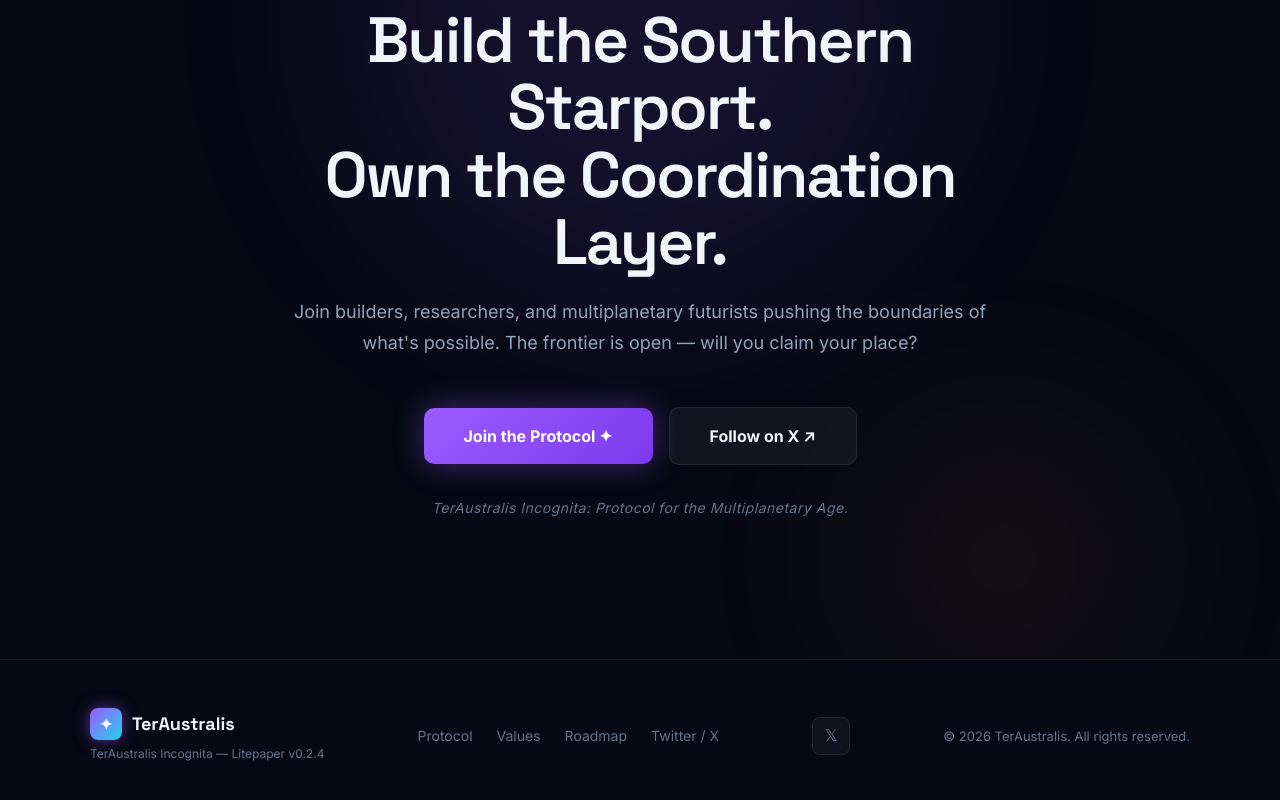
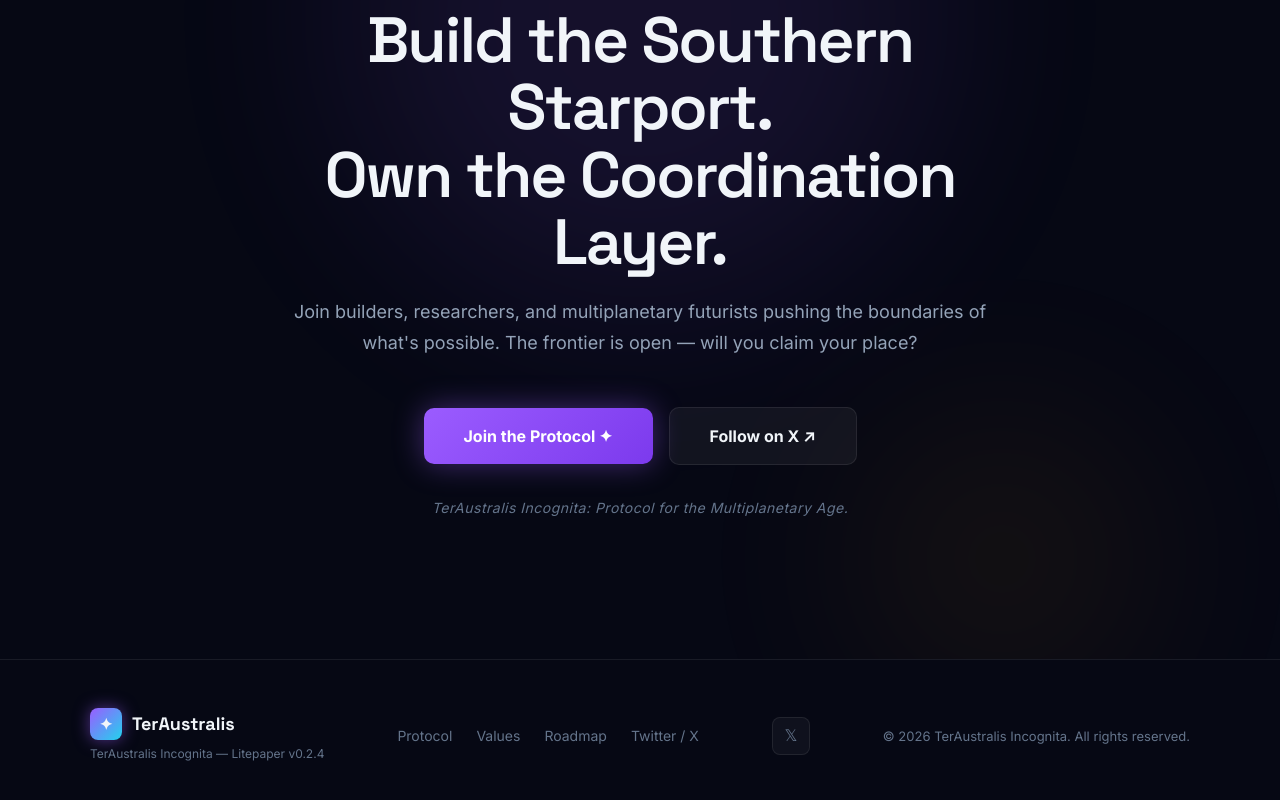
Before and after one commit to Sebastianrix/TerAustralis, a React (Vite) app in the folder my-app/: page /builders in a window 1280 px wide. Shown: the part 7481-8281 px from the top of the page. Built offline with nearby package versions, Linux system fonts and the light colour scheme; a web font is replaced by a local one.

Commit message:
Use full name 'TerAustralis Incognita' in BuildersPage copyright line

```diff
--- a/my-app/src/BuildersPage.tsx
+++ b/my-app/src/BuildersPage.tsx
@@ -462,7 +462,7 @@ export default function BuildersPage() {
             <div className="footer-social">
               <a className="social-btn" href="https://x.com/TerAustralis" target="_blank" rel="noreferrer" aria-label="X / Twitter">𝕏</a>
             </div>
-            <div className="footer-copy">© 2026 TerAustralis. All rights reserved.</div>
+            <div className="footer-copy">© 2026 TerAustralis Incognita. All rights reserved.</div>
           </div>
         </footer>
 
```
